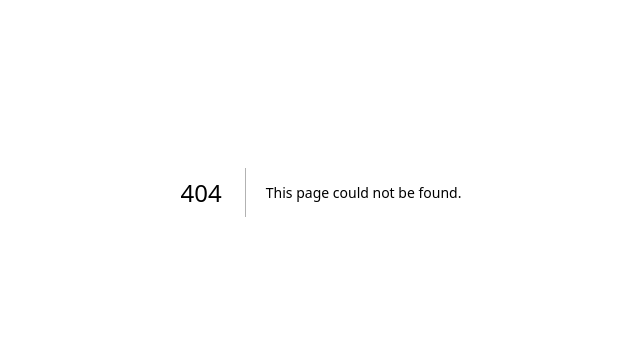
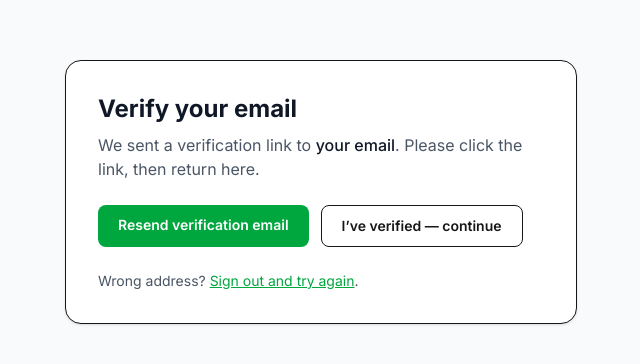
Before and after one commit to Mohajjar/sweetafrica-training, a Next.js app: page /verify in a window 1280 px wide. Before the commit this address had no page. Shown: the part 208-572 px from the top of the page, without its empty margins (319-959 px from the left). Built offline with nearby package versions, Linux system fonts and the light colour scheme; no server answers.

Commit message:
added email verification

```diff
--- a/src/app/login/page.tsx
+++ b/src/app/login/page.tsx
@@ -1,17 +1,59 @@
 "use client";
+
 import { FormEvent, useState } from "react";
-import { auth } from "@/lib/firebase";
+import Image from "next/image";
+import Link from "next/link";
+import { auth, db } from "@/lib/firebase";
 import {
+  createUserWithEmailAndPassword,
   signInWithEmailAndPassword,
-  createUserWithEmailAndPassword,
+  updateProfile,
+  sendEmailVerification,
 } from "firebase/auth";
-import Link from "next/link";
-import Image from "next/image";
+import { doc, setDoc, serverTimestamp } from "firebase/firestore";
+
+// Upsert the user doc and include extra profile fields
+async function upsertUserDoc(
+  u: {
+    uid: string;
+    email: string | null;
+    displayName: string | null;
+    emailVerified?: boolean;
+  },
+  extra?: {
+    firstName?: string;
+    lastName?: string;
+    phone?: string;
+    displayName?: string;
+  }
+) {
+  await setDoc(
+    doc(db, "users", u.uid),
+    {
+      email: u.email ?? null,
+      displayName: u.displayName ?? null,
+      emailVerified: u.emailVerified ?? false,
+      createdAt: serverTimestamp(),
+      updatedAt: serverTimestamp(),
+      ...(extra || {}),
+    },
+    { merge: true }
+  );
+}
 
 export default function LoginPage() {
+  const [mode, setMode] = useState<"login" | "signup">("login");
+
+  // Shared
   const [email, setEmail] = useState("");
   const [pass, setPass] = useState("");
-  const [mode, setMode] = useState<"login" | "signup">("login");
+
+  // Sign-up extra fields
+  const [first, setFirst] = useState("");
+  const [last, setLast] = useState("");
+  const [phone, setPhone] = useState("");
+  const [confirm, setConfirm] = useState("");
+
   const [loading, setLoading] = useState(false);
   const [err, setErr] = useState<string | null>(null);
 
@@ -20,14 +62,56 @@ export default function LoginPage() {
     setErr(null);
     setLoading(true);
     try {
-      if (mode === "login") {
-        await signInWithEmailAndPassword(auth, email, pass);
+      if (mode === "signup") {
+        if (pass !== confirm) throw new Error("Passwords do not match.");
+        if (!first.trim() || !last.trim())
+          throw new Error("Please enter your first and last name.");
+
+        // Create account
+        const cred = await createUserWithEmailAndPassword(
+          auth,
+          email.trim(),
+          pass
+        );
+
+        const displayName = `${first.trim()} ${last.trim()}`.trim();
+
+        // Set the Firebase Auth displayName (non-blocking)
+        try {
+          await updateProfile(cred.user, { displayName });
+        } catch {
+          /* ignore */
+        }
+
+        // Write user document with extra fields
+        await upsertUserDoc(
+          {
+            uid: cred.user.uid,
+            email: cred.user.email,
+            displayName,
+            emailVerified: cred.user.emailVerified,
+          },
+          {
+            firstName: first.trim(),
+            lastName: last.trim(),
+            phone: phone.trim(),
+            displayName,
+          }
+        );
+
+        // Send email verification and redirect to /verify
+        const site = process.env.NEXT_PUBLIC_SITE_URL || window.location.origin;
+        await sendEmailVerification(cred.user, { url: `${site}/verify` });
+        window.location.href = "/verify";
+        return;
       } else {
-        await createUserWithEmailAndPassword(auth, email, pass);
+        // Login
+        await signInWithEmailAndPassword(auth, email.trim(), pass);
+        window.location.href = "/dashboard";
+        return;
       }
-      window.location.href = "/dashboard";
     } catch (e: any) {
-      setErr(e.message ?? "Failed");
+      setErr(e?.message ?? "Something went wrong.");
     } finally {
       setLoading(false);
     }
@@ -55,6 +139,35 @@ export default function LoginPage() {
         </div>
 
         <form onSubmit={onSubmit} className="space-y-4">
+          {mode === "signup" && (
+            <>
+              <input
+                type="text"
+                placeholder="First name"
+                className="w-full rounded-lg border border-gray-300 px-4 py-3 text-sm focus:ring-2 focus:ring-green-500 focus:border-green-500 outline-none transition-colors placeholder-gray-500 text-gray-900"
+                value={first}
+                onChange={(e) => setFirst(e.target.value)}
+                required
+              />
+              <input
+                type="text"
+                placeholder="Last name"
+                className="w-full rounded-lg border border-gray-300 px-4 py-3 text-sm focus:ring-2 focus:ring-green-500 focus:border-green-500 outline-none transition-colors placeholder-gray-500 text-gray-900"
+                value={last}
+                onChange={(e) => setLast(e.target.value)}
+                required
+              />
+              <input
+                type="tel"
+                placeholder="Phone number"
+                className="w-full rounded-lg border border-gray-300 px-4 py-3 text-sm focus:ring-2 focus:ring-green-500 focus:border-green-500 outline-none transition-colors placeholder-gray-500 text-gray-900"
+                value={phone}
+                onChange={(e) => setPhone(e.target.value)}
+                // Keep optional or add pattern if you want strict validation
+              />
+            </>
+          )}
+
           <input
             type="email"
             placeholder="Email"
@@ -63,6 +176,7 @@ export default function LoginPage() {
             onChange={(e) => setEmail(e.target.value)}
             required
           />
+
           <input
             type="password"
             placeholder="Password"
@@ -71,6 +185,18 @@ export default function LoginPage() {
             onChange={(e) => setPass(e.target.value)}
             required
           />
+
+          {mode === "signup" && (
+            <input
+              type="password"
+              placeholder="Confirm password"
+              className="w-full rounded-lg border border-gray-300 px-4 py-3 text-sm focus:ring-2 focus:ring-green-500 focus:border-green-500 outline-none transition-colors placeholder-gray-500 text-gray-900"
+              value={confirm}
+              onChange={(e) => setConfirm(e.target.value)}
+              required
+            />
+          )}
+
           {err && <div className="text-red-600 text-sm">{err}</div>}
 
           <button
@@ -89,7 +215,7 @@ export default function LoginPage() {
         <div className="mt-4 text-sm text-center text-gray-600">
           {mode === "login" ? (
             <span>
-              Don't have an account?{" "}
+              Don&apos;t have an account?{" "}
               <button
                 onClick={() => setMode("signup")}
                 className="text-green-600 hover:underline font-medium"
--- /dev/null
+++ b/src/app/verify/page.tsx
@@ -0,0 +1,109 @@
+// src/app/verify/page.tsx
+"use client";
+
+import { useEffect, useState } from "react";
+import { auth, db } from "@/lib/firebase";
+import {
+  onAuthStateChanged,
+  reload,
+  sendEmailVerification,
+} from "firebase/auth";
+import { doc, setDoc, serverTimestamp } from "firebase/firestore";
+import Link from "next/link";
+
+export default function VerifyPage() {
+  const [email, setEmail] = useState<string | null>(null);
+  const [sending, setSending] = useState(false);
+  const [checking, setChecking] = useState(false);
+  const [msg, setMsg] = useState<string | null>(null);
+
+  useEffect(() => {
+    const unsub = onAuthStateChanged(auth, (u) => {
+      setEmail(u?.email ?? null);
+    });
+    return () => unsub();
+  }, []);
+
+  const resend = async () => {
+    if (!auth.currentUser) return;
+    setMsg(null);
+    setSending(true);
+    try {
+      const site = process.env.NEXT_PUBLIC_SITE_URL || window.location.origin;
+      await sendEmailVerification(auth.currentUser, { url: `${site}/verify` });
+      setMsg("Verification email sent. Please check your inbox.");
+    } catch (e: any) {
+      setMsg(e?.message ?? "Failed to send verification email.");
+    } finally {
+      setSending(false);
+    }
+  };
+
+  const iveVerified = async () => {
+    if (!auth.currentUser) return;
+    setMsg(null);
+    setChecking(true);
+    try {
+      await reload(auth.currentUser);
+      if (auth.currentUser.emailVerified) {
+        // Reflect in Firestore (optional but useful for admin)
+        await setDoc(
+          doc(db, "users", auth.currentUser.uid),
+          { emailVerified: true, updatedAt: serverTimestamp() },
+          { merge: true }
+        );
+        window.location.href = "/dashboard";
+      } else {
+        setMsg(
+          "Still not verified. Please click the link in your email, then try again."
+        );
+      }
+    } catch (e: any) {
+      setMsg(e?.message ?? "Could not check verification status.");
+    } finally {
+      setChecking(false);
+    }
+  };
+
+  return (
+    <div className="min-h-screen bg-gray-50 flex items-center justify-center p-6">
+      <div className="w-full max-w-lg bg-white border rounded-2xl shadow p-8">
+        <h1 className="text-2xl font-bold text-gray-900">Verify your email</h1>
+        <p className="mt-2 text-gray-600">
+          We sent a verification link to{" "}
+          <span className="font-medium text-gray-900">
+            {email ?? "your email"}
+          </span>
+          . Please click the link, then return here.
+        </p>
+
+        {msg && <div className="mt-4 text-sm text-gray-700">{msg}</div>}
+
+        <div className="mt-6 flex flex-col sm:flex-row gap-3">
+          <button
+            onClick={resend}
+            disabled={sending}
+            className="inline-flex justify-center rounded-lg bg-green-600 hover:bg-green-700 text-white px-5 py-2.5 text-sm font-semibold disabled:opacity-60"
+          >
+            {sending ? "Sending…" : "Resend verification email"}
+          </button>
+          <button
+            onClick={iveVerified}
+            disabled={checking}
+            className="inline-flex justify-center rounded-lg border px-5 py-2.5 text-sm font-semibold hover:bg-gray-50 disabled:opacity-60"
+          >
+            {checking ? "Checking…" : "I’ve verified — continue"}
+          </button>
+        </div>
+
+        <div className="mt-6 text-sm text-gray-600">
+          Wrong address?{" "}
+          <Link href="/login" className="text-green-600 underline">
+            Sign out and try again
+          </Link>
+          .
+        </div>
+      </div>
+    </div>
+  );
+}
--- a/src/components/AuthGuard.tsx
+++ b/src/components/AuthGuard.tsx
@@ -1,25 +1,32 @@
+// src/components/AuthGuard.tsx (snippet)
 "use client";
+
 import { ReactNode, useEffect, useState } from "react";
+import { onAuthStateChanged } from "firebase/auth";
 import { auth } from "@/lib/firebase";
-import { onAuthStateChanged } from "firebase/auth";
+import { usePathname, useRouter } from "next/navigation";
 
 export default function AuthGuard({ children }: { children: ReactNode }) {
   const [ready, setReady] = useState(false);
+  const router = useRouter();
+  const pathname = usePathname();
 
   useEffect(() => {
-    const unsub = onAuthStateChanged(auth, (user) => {
-      if (!user) window.location.href = "/login";
-      else setReady(true);
+    const unsub = onAuthStateChanged(auth, (u) => {
+      if (!u) {
+        router.replace("/login");
+        return;
+      }
+      // Allow /verify itself, otherwise require verified
+      if (!u.emailVerified && pathname !== "/verify") {
+        router.replace("/verify");
+        return;
+      }
+      setReady(true);
     });
     return () => unsub();
-  }, []);
+  }, [router, pathname]);
 
-  if (!ready) {
-    return (
-      <div className="min-h-screen grid place-items-center bg-gray-50 text-gray-500 font-medium text-lg">
-        Checking access…
-      </div>
-    );
-  }
+  if (!ready) return null;
   return <>{children}</>;
 }
--- /dev/null
+++ b/src/components/EnsureUserDoc.tsx
@@ -0,0 +1,38 @@
+"use client";
+
+import { useEffect } from "react";
+import { onAuthStateChanged } from "firebase/auth";
+import { doc, setDoc, serverTimestamp } from "firebase/firestore";
+import { auth, db } from "@/lib/firebase";
+
+/**
+ * When a user is logged in, upsert a root Firestore doc so they appear in the admin Users table.
+ * - Does NOT overwrite existing fields (merge: true).
+ * - Does NOT touch `role` so existing admin roles are preserved.
+ */
+export default function EnsureUserDoc() {
+  useEffect(() => {
+    const unsub = onAuthStateChanged(auth, async (u) => {
+      if (!u) return;
+      try {
+        const ref = doc(db, "users", u.uid);
+        await setDoc(
+          ref,
+          {
+            email: u.email ?? null,
+            displayName: u.displayName ?? null,
+            // don't write role here; admins may set it separately
+            updatedAt: serverTimestamp(),
+            createdAt: serverTimestamp(),
+          },
+          { merge: true }
+        );
+      } catch (err) {
+        console.error("ensureUserDoc failed", err);
+      }
+    });
+    return () => unsub();
+  }, []);
+
+  return null;
+}
--- a/src/components/Shell.tsx
+++ b/src/components/Shell.tsx
@@ -2,6 +2,7 @@
 import { ReactNode } from "react";
 import SideNav from "./SideNav";
 import TopBar from "./TopBar";
+import EnsureUserDoc from "@/components/EnsureUserDoc";
 
 export default function Shell({ children }: { children: ReactNode }) {
   return (
```
